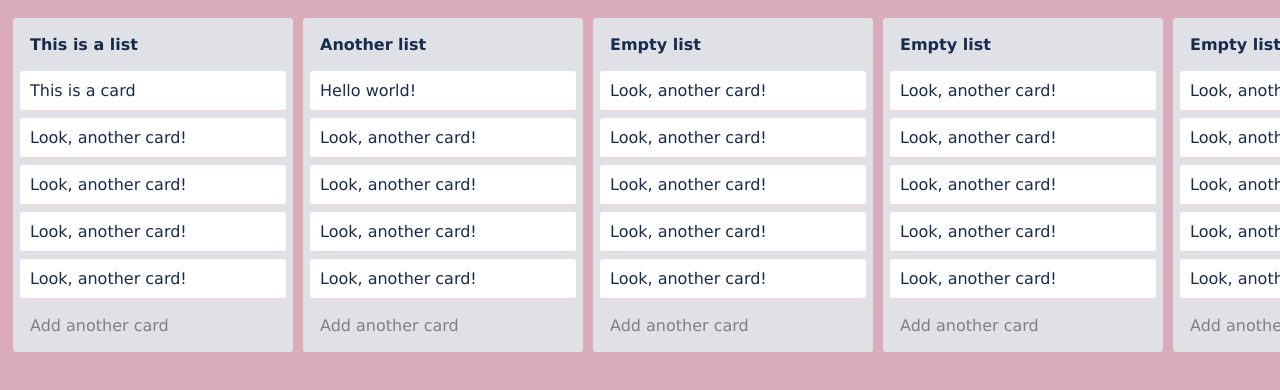
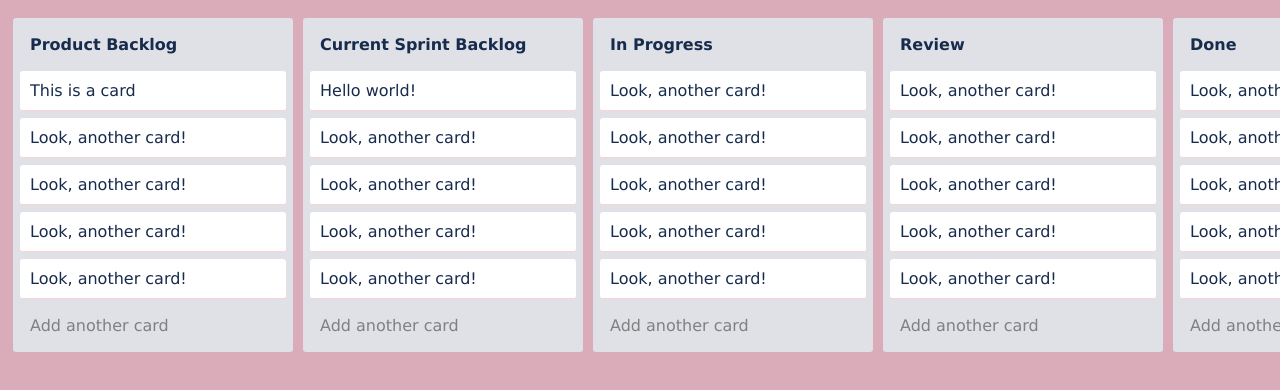
Before and after one commit to tainaguim/csp-ps_ca3, a plain HTML site: page index.html in a window 1280 px wide. Shown: the top 390 px of the page. Drawn offline with nearby package versions, Linux system fonts and the light colour scheme.

Commit message:
change name of the titles

```diff
--- a/index.html
+++ b/index.html
@@ -10,7 +10,7 @@
 <!-- partial:index.partial.html -->
 <div id="main">
   <div class="list">
-    <div class="title removable editable">This is a list</div>
+    <div class="title removable editable">Product Backlog</div>
     <div class="content">
       <div class="card removable editable">This is a card</div>
       <div class="card removable editable" style="">Look, another card!</div>
@@ -21,7 +21,7 @@
     <div class="add-card editable">Add another card</div>
   </div>
   <div class="list">
-    <div class="title removable editable">Another list</div>
+    <div class="title removable editable">Current Sprint Backlog</div>
     <div class="content">
       <div class="card removable editable">Hello world!</div>
       <div class="card removable editable" style="">Look, another card!</div>
@@ -32,7 +32,7 @@
     <div class="add-card editable">Add another card</div>
   </div>
   <div class="list">
-    <div class="title removable editable">Empty list</div>
+    <div class="title removable editable">In Progress</div>
     <div class="card removable editable" style="">Look, another card!</div>
     <div class="card removable editable" style="">Look, another card!</div>
     <div class="card removable editable" style="">Look, another card!</div>
@@ -43,7 +43,7 @@
   </div>
 </div>
 <div class="list">
-  <div class="title removable editable">Empty list</div>
+  <div class="title removable editable">Review</div>
   <div class="card removable editable" style="">Look, another card!</div>
   <div class="card removable editable" style="">Look, another card!</div>
   <div class="card removable editable" style="">Look, another card!</div>
@@ -54,7 +54,7 @@
 </div>
 </div>
 <div class="list">
-  <div class="title removable editable">Empty list</div>
+  <div class="title removable editable">Done</div>
   <div class="card removable editable" style="">Look, another card!</div>
   <div class="card removable editable" style="">Look, another card!</div>
   <div class="card removable editable" style="">Look, another card!</div>
@@ -66,7 +66,7 @@
 </div>
 
 <div class="add-list">
-  <div class="title editable">Add another list</div>
+  <div class="title editable">Additional Resources</div>
 </div>
 <!-- partial -->
   <script src='https://cdn.jsdelivr.net/npm/sortablejs@latest/Sortable.min.js'></script><script  src="./script.js"></script>
```
